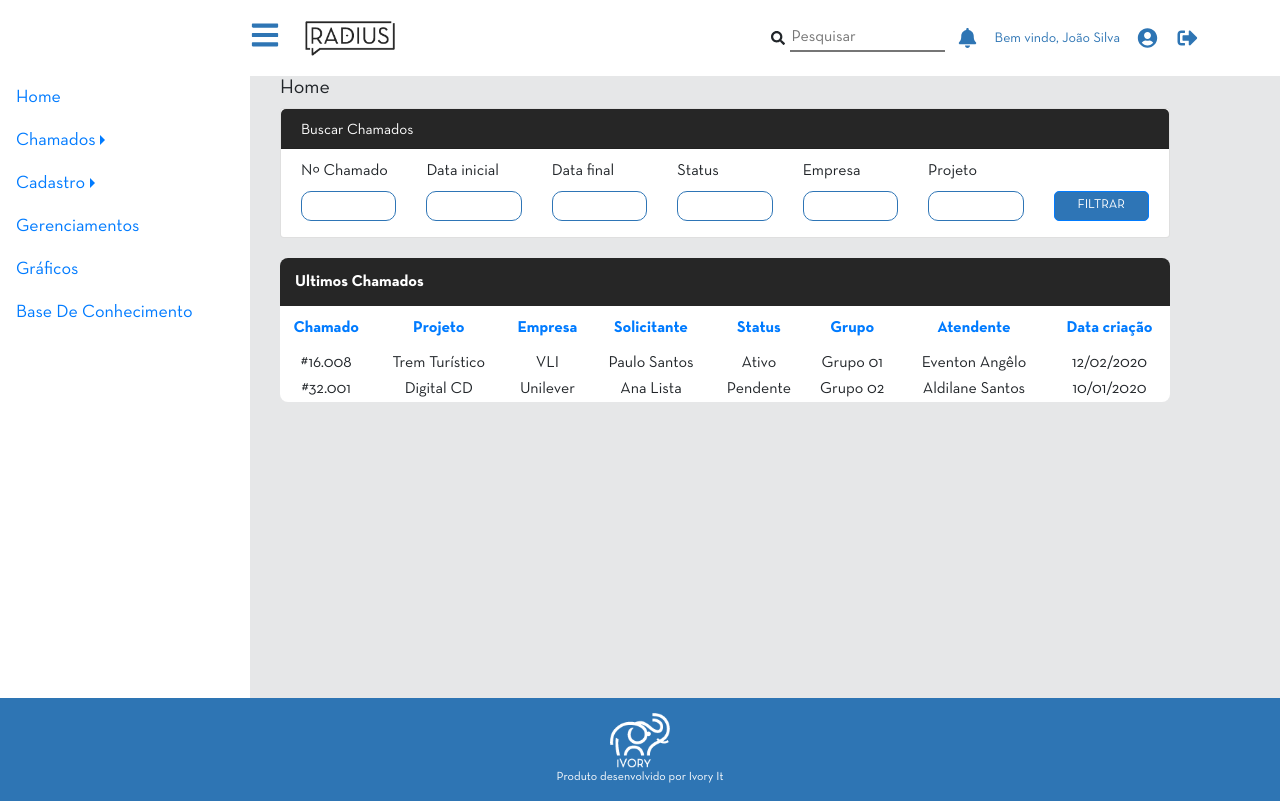
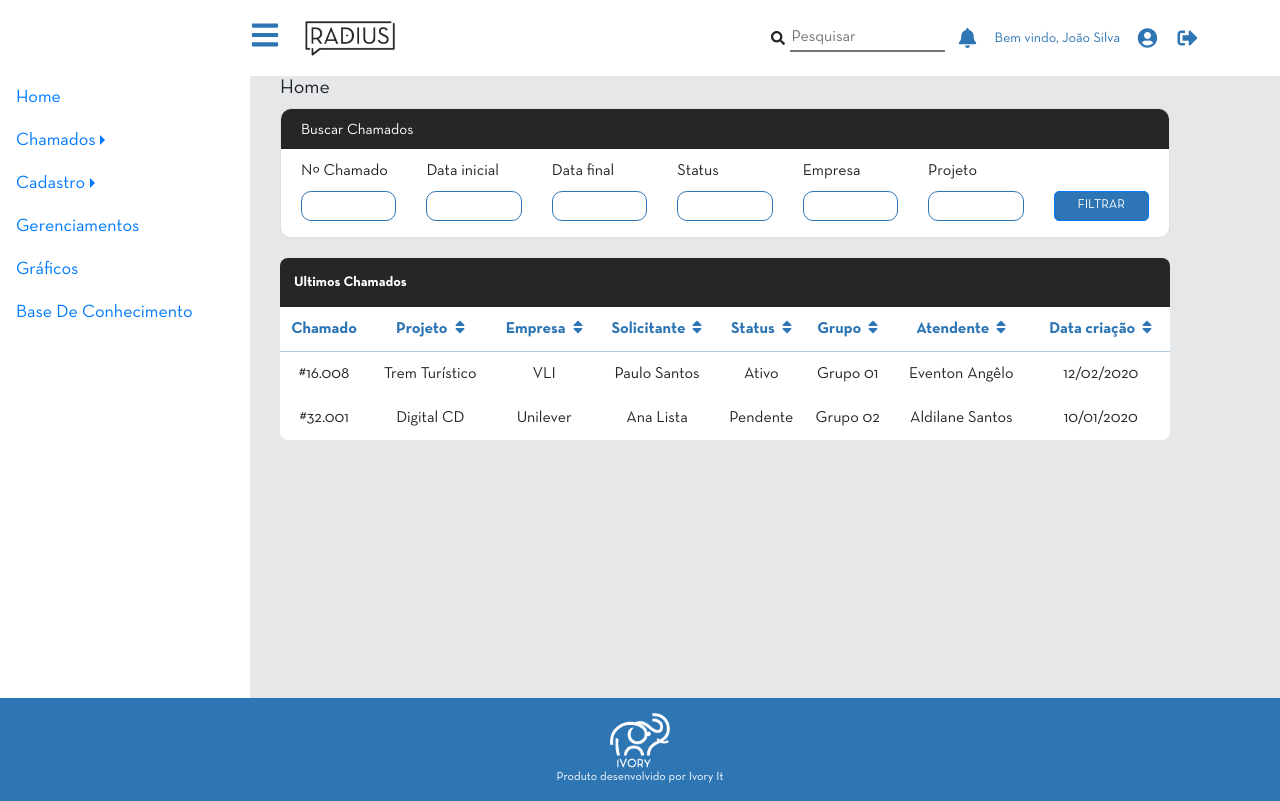
Before and after one commit to jorgelucasdev/Radius-IvoryFrontEnd, a React (Create React App) app in the folder radius/: page / in a window 1280 px wide. Built offline with nearby package versions, Linux system fonts and the light colour scheme.

Commit message:
Estilizacao do ultimos chamados alterada, borda buscar chamados aplicado

```diff
--- a/radius/src/pages/home/BuscarChamados.module.scss
+++ b/radius/src/pages/home/BuscarChamados.module.scss
@@ -6,16 +6,18 @@
         margin: 5px 0;
     }
     .busca {
+
+        border-radius: 10px 10px 10px 10px;
+
         .headerBusca {
+            border-radius: 10px 10px 0px 0px;
             background: #262626;
             height: 40px;
-            border-radius: 5px 5px 0 0;
             color: #ffff;
             font-size: 15px;
         }
         .bodyBusca {
             padding: 10px 20px;
-            border-radius: 0 0 5px 5px;
             .rowBusca {
                 .info {
                     .input {
--- a/radius/src/pages/home/UltimosChamados.js
+++ b/radius/src/pages/home/UltimosChamados.js
@@ -1,78 +1,75 @@
-import React from 'react';
-import { useTable, useSortBy } from 'react-table';
-import styles from './index.module.scss';
+import React from "react";
+import { useTable, useSortBy } from "react-table";
+import styles from "./index.module.scss";
+import { FontAwesomeIcon } from "@fortawesome/react-fontawesome";
+import { faSort } from "@fortawesome/free-solid-svg-icons";
 
-
-export default function UltimosChamados(){
-
-    const data = React.useMemo(
-        () => [
-
+export default function UltimosChamados() {
+  const data = React.useMemo(() => [
     {
-          chamado: '#16.008',
-          projeto: 'Trem Turístico',
-          empresa: 'VLI',
-          solicitante: 'Paulo Santos',
-          status: 'Ativo',
-          grupo:'Grupo 01',
-          atendente: 'Eventon Angêlo',
-          datacriacao: '12/02/2020'
+      chamado: "#16.008",
+      projeto: "Trem Turístico",
+      empresa: "VLI",
+      solicitante: "Paulo Santos",
+      status: "Ativo",
+      grupo: "Grupo 01",
+      atendente: "Eventon Angêlo",
+      datacriacao: "12/02/2020"
+    },
+    {
+      chamado: "#32.001",
+      projeto: "Digital CD",
+      empresa: "Unilever",
+      solicitante: "Ana Lista",
+      status: "Pendente",
+      grupo: "Grupo 02",
+      atendente: "Aldilane Santos",
+      datacriacao: "10/01/2020"
     }
-    ,
-    {
-        chamado: '#32.001',
-        projeto: 'Digital CD',
-        empresa: 'Unilever',
-        solicitante: 'Ana Lista',
-        status: 'Pendente',
-        grupo:'Grupo 02',
-        atendente: 'Aldilane Santos',
-        datacriacao: '10/01/2020'
-      }]
-    )
+  ]);
 
   const columns = React.useMemo(
     () => [
       {
-                Header: 'Chamado',
-                accessor: 'chamado',
+        Header: "Chamado",
+        accessor: "chamado"
       },
       {
-                Header: 'Projeto',
-                accessor: 'projeto',
+        Header: "Projeto",
+        accessor: "projeto"
       },
       {
-                Header: 'Empresa',
-                accessor: 'empresa',
-            sortType: 'basic'
+        Header: "Empresa",
+        accessor: "empresa",
+        sortType: "basic"
       },
       {
-                Header: 'Solicitante',
-                accessor: 'solicitante',
-            sortType: 'basic'
+        Header: "Solicitante",
+        accessor: "solicitante",
+        sortType: "basic"
       },
       {
-                Header: 'Status',
-                accessor: 'status',
+        Header: "Status",
+        accessor: "status"
       },
       {
-                Header: 'Grupo',
-                accessor: 'grupo',
-            sortType: 'basic'
+        Header: "Grupo",
+        accessor: "grupo",
+        sortType: "basic"
       },
       {
-                Header: 'Atendente',
-                accessor: 'atendente',
-            sortType: 'basic'
+        Header: "Atendente",
+        accessor: "atendente",
+        sortType: "basic"
       },
       {
-                Header: 'Data criação',
-                accessor: 'datacriacao',
-            sortType: 'basic'
+        Header: "Data criação",
+        accessor: "datacriacao",
+        sortType: "basic"
       }
     ],
     []
-    )
+  );
   return (
     <div className={styles.colPrincipal}>
       <p className={styles.header}>Ultimos Chamados</p>
@@ -80,50 +77,69 @@ export default function UltimosChamados(){
         <Table columns={columns} data={data} />
       </div>
     </div>
-
-
-      )
+  );
 }
-function  Table({data,
-    columns,}) {
-    const { getTableProps, getTableBodyProps, headerGroups, rows, prepareRow } = useTable(
+function Table({ data, columns }) {
+  const {
+    getTableProps,
+    getTableBodyProps,
+    headerGroups,
+    rows,
+    prepareRow
+  } = useTable(
     {
       columns,
-        data,
+      data
     },
     useSortBy
-    )
+  );
 
   return (
     <table {...getTableProps()}>
       <thead>
         {headerGroups.map(headerGroup => (
-                <tr className={'#'} {...headerGroup.getHeaderGroupProps()}>
-                {headerGroup.headers.map(column => (
-
-                <th {...column.getHeaderProps(column.getSortByToggleProps())}>
-                    {column.render('Header')}
-                    <span>
-                    {column.isSorted ? (column.isSortedDesc ? ' 🔽' : ' 🔼') : ''}
+          <tr {...headerGroup.getHeaderGroupProps()}>
+            {headerGroup.headers.map(column => {
+              console.log(column);
+              return (
+                <th>
+                  {column.render("Header")}
+                  {!["chamado"].includes(column.id) ? (
+                    <span
+                      {...column.getHeaderProps(column.getSortByToggleProps())}
+                    >
+                      {column.isSorted ? (
+                        column.isSortedDesc ? (
+                          "1"
+                        ) : (
+                          "2"
+                        )
+                      ) : (
+                        <FontAwesomeIcon
+                          icon={faSort}
+                          className={styles.iconInput}
+                        />
+                      )}
                     </span>
+                  ) : null}
                 </th>
-                ))}
+              );
+            })}
           </tr>
         ))}
       </thead>
       <tbody {...getTableBodyProps()}>
-            {rows.map(
-                (row, i) => {
+        {rows.map((row, i) => {
           prepareRow(row);
           return (
             <tr {...row.getRowProps()}>
               {row.cells.map(cell => {
-                        return <td {...cell.getCellProps()}>{cell.render('Cell')}</td>
+                return <td {...cell.getCellProps()}>{cell.render("Cell")}</td>;
               })}
             </tr>
-                )}
-            )}
+          );
+        })}
       </tbody>
     </table>
-    )
+  );
 }
--- a/radius/src/pages/home/index.module.scss
+++ b/radius/src/pages/home/index.module.scss
@@ -4,30 +4,41 @@
         border-radius: 8px 8px 0 0;
         background: #262626;
         color: #ffffff;
+        font-size: 14px;
         font-weight: bold;
-        padding: 12px 15px;
+        padding: 14px;
         margin: 0;
+
     }
     .content{
-
+        background:white;
+        border-radius: 0 0 8px 8px;
         table{
             width: 100%;
         }
 
-        background:white;
-        border-radius: 0 0 8px 8px;
         th{
             padding: 10px 0;
             text-align: center;
-            color:#007bff;
+            color: #2E75B4;
+            border-bottom: 1px solid rgba(151,186 ,219, 0.5) ;
         }
         tr{
             text-align: center;
+            td{
+                padding: 10px 0;
+            }
         }
     }
 
 
 }
+
+.iconInput{
+    margin: 0 0 0 7px;
+}
+
+
 
 
 
```
Also changed, not shown: radius/src/pages/home/index.js (line endings or trailing spaces). Lines whose indentation alone changed are shown as unchanged.
